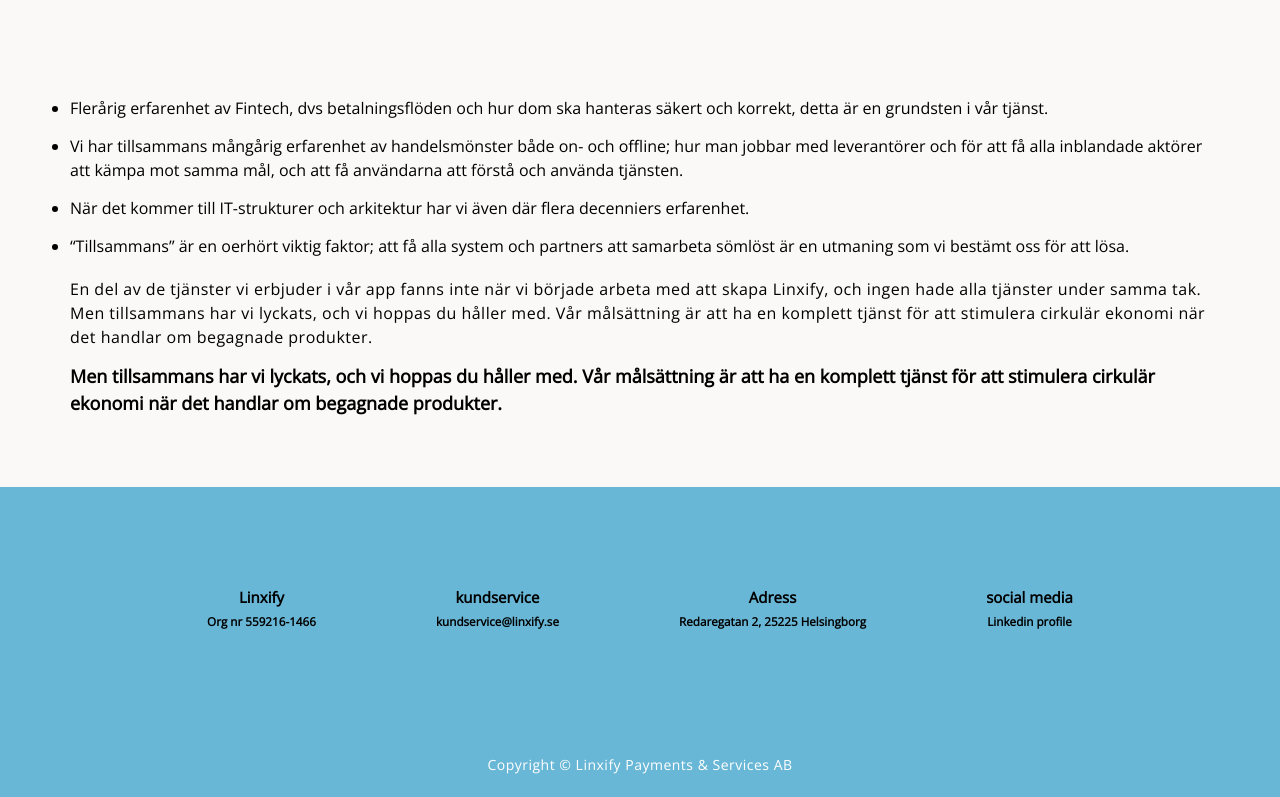
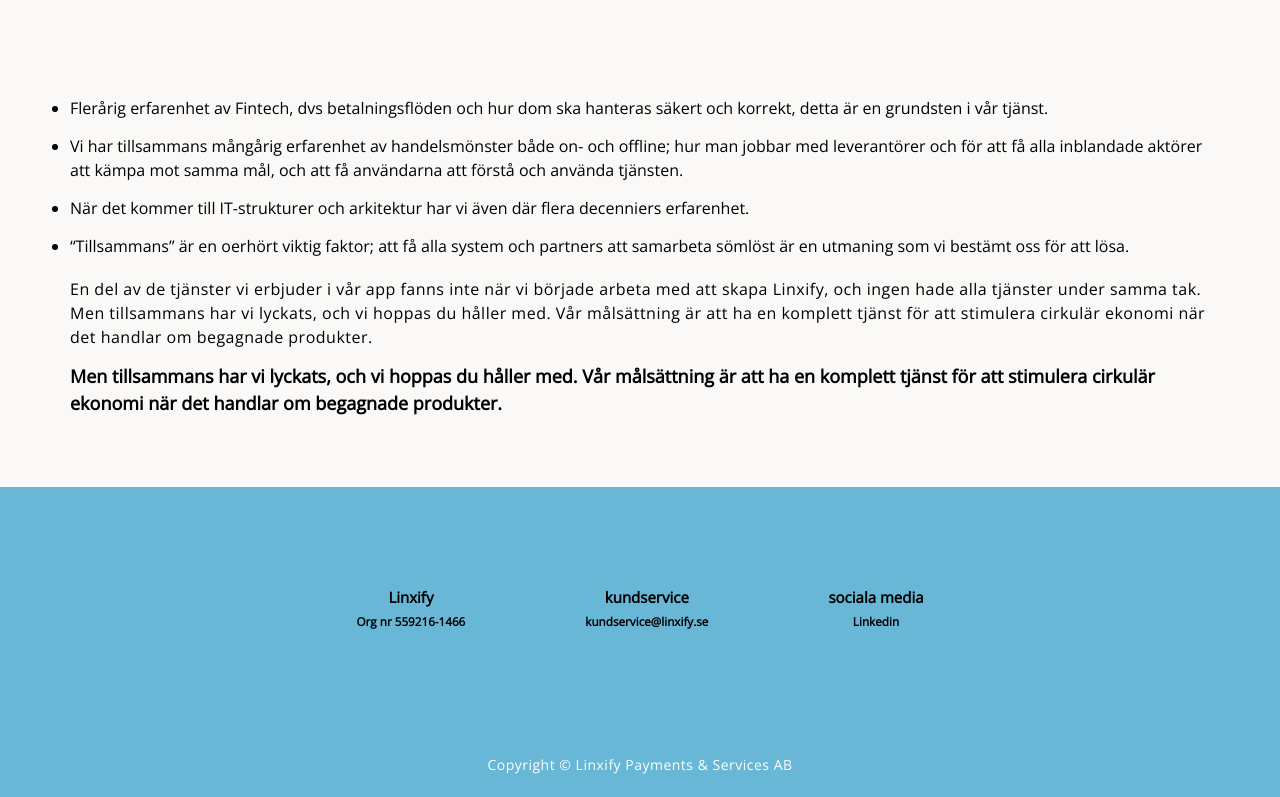
Before and after one commit to WebikaSE/Linxify.se, a plain HTML site: page about.html in a window 1280 px wide. Shown: the part 2075-2872 px from the top of the page. Drawn offline with nearby package versions, Linux system fonts and the light colour scheme.

Commit message:
updated suggestions

```diff
--- a/about.html
+++ b/about.html
@@ -142,13 +142,10 @@
       <h2>kundservice</h2>
       <h3>kundservice@linxify.se</h3>
     </div>
+
     <div class="footer-heading footer-3">
-      <h2>Adress</h2>
-      <h3>Redaregatan 2, 25225 Helsingborg</h3>
-    </div>
-    <div class="footer-heading footer-4">
-      <h2>social media</h2>
-      <h3>Linkedin profile</h3>
+      <h2>sociala media</h2>
+      <a href="https://www.linkedin.com/company/linxifypaymentsandservices/"><h3>Linkedin</h3></a>
     </div>
   </div>
   <p>Copyright © Linxify Payments & Services AB</p>
--- a/stylesheet.css
+++ b/stylesheet.css
@@ -405,11 +405,7 @@
 		padding-top: 2rem;
 	}
 }
-@media screen and (max-width: 720px) {
-	.footer-4{
-		display: none;
-	}
-}
+
 /* ---------------------------------------------------------------End Footer-- */
 
 /*------------------------End styling index.html--------------------*/
```
Also changed, not shown: contact.html (+3 -6 lines), index.html (+1 -5 lines), payment.html (+2 -6 lines), receipt.html (+3 -6 lines), secure.html (+2 -6 lines), shipping.html (+3 -6 lines).
